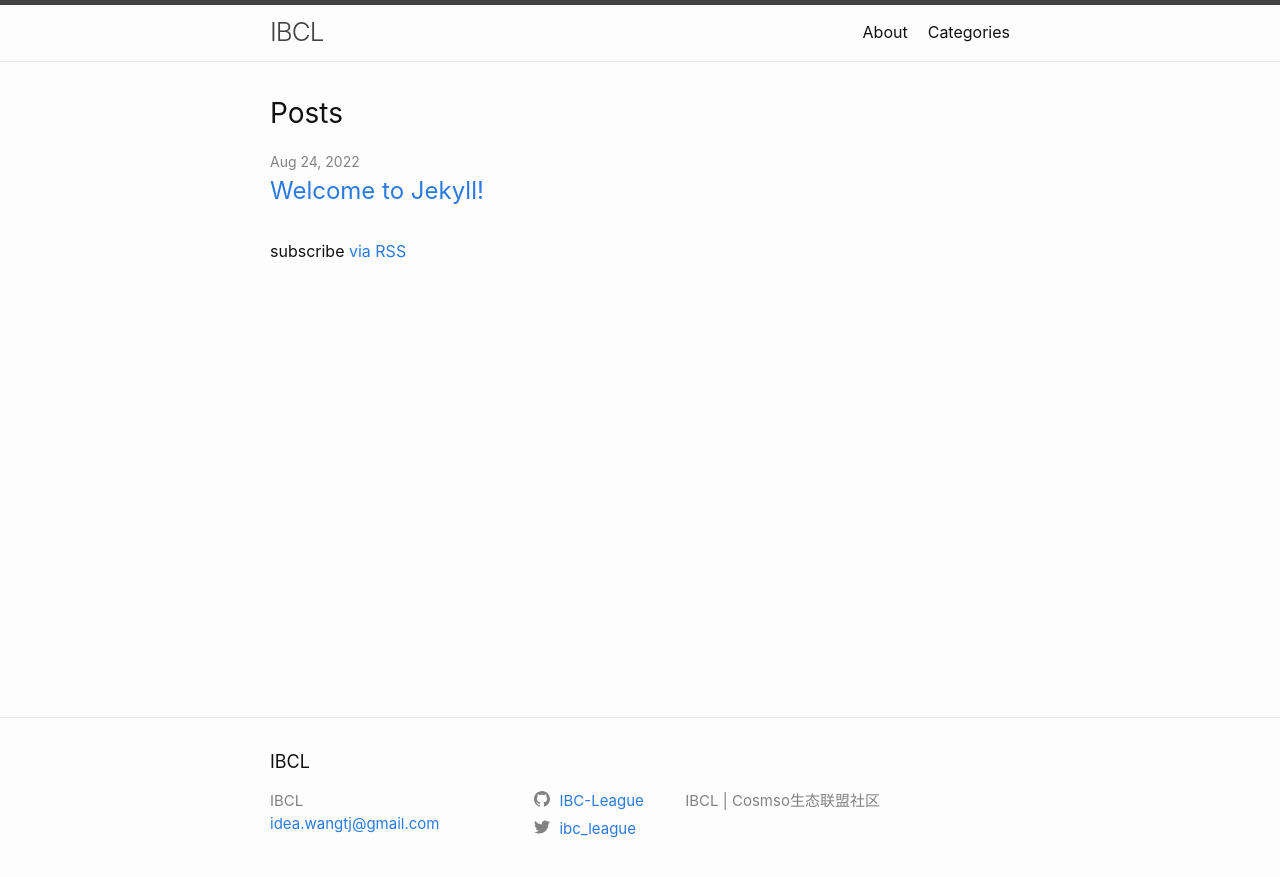
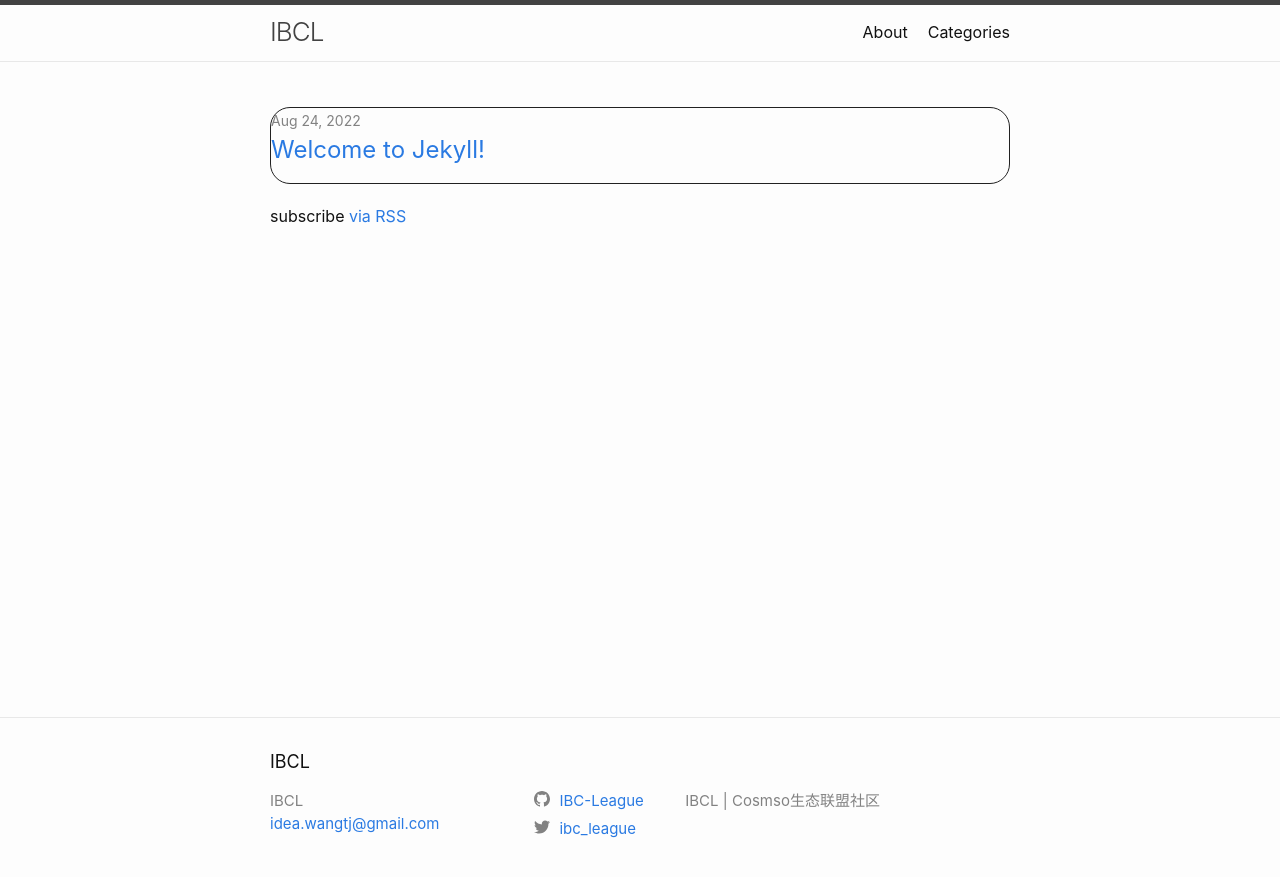
Before and after one commit to IBC-League/blog, a Jekyll site: the page built from index.markdown, in a window 1280 px wide. Shown: the top 877 px of the page. Built offline with Jekyll 4.4.1, drawn with Linux system fonts in a browser that asks for light colours.

Commit message:
add excerpts in home template.  and add border style

```diff
--- a/_layouts/home.html
+++ b/_layouts/home.html
@@ -10,9 +10,10 @@ layout: default
   {{ content }}
 
   {%- if site.posts.size > 0 -%}
-    <h2 class="post-list-heading">{{ page.list_title | default: "Posts" }}</h2>
+    <h2 class="post-list-heading">{{ page.list_title  }}</h2>
     <ul class="post-list">
       {%- for post in site.posts -%}
+      <div style="border: 1px solid #212121;border-radius: 20px;display: block;margin: 12px 0 20px;overflow: hidden;">
         <li>
           {%- assign date_format = site.minima.date_format | default: "%b %-d, %Y" -%}
           <span class="post-meta">{{ post.date | date: date_format }}</span>
@@ -21,10 +22,11 @@ layout: default
               {{ post.title | escape }}
             </a>
           </h3>
-        {%- if site.show_excerpts -%}
+          {%- if post.show_excerpt -%}
             {{ post.excerpt }}
           {%- endif -%}
         </li>
+      </div>
       {%- endfor -%}
     </ul>
 
```
Also changed, not shown: 1 other file. Lines whose indentation alone changed are shown as unchanged.
